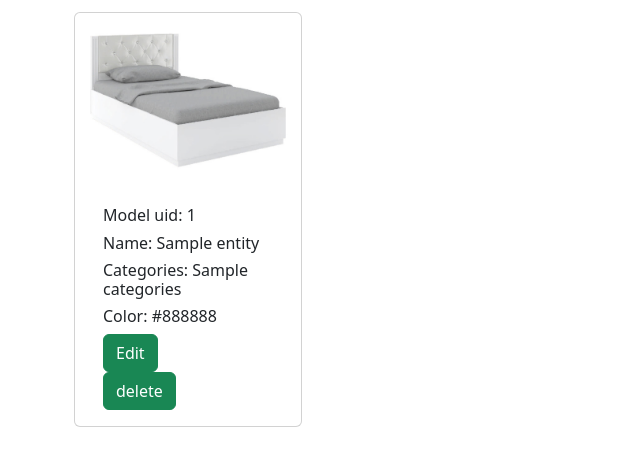
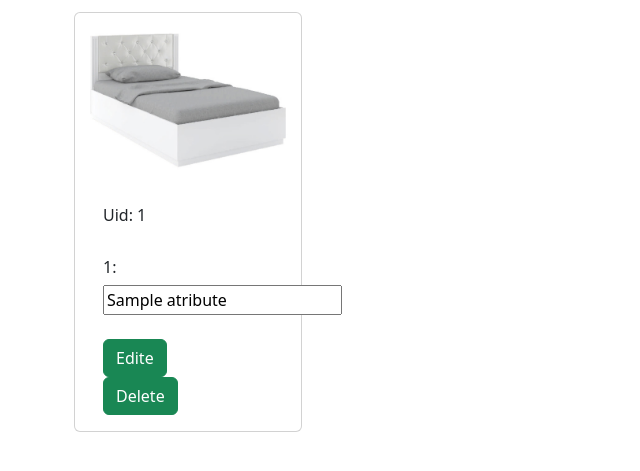
Before and after one commit to 3dmaxshop/Frontend, a Flask app: template shop/templates/models.html in a window 1280 px wide. Shown: the part 72-543 px from the top of the page, without its empty margins (0-640 px from the left). Run offline with Flask 2, Linux system fonts and the light colour scheme; the template is opened without the code that fills it: most values are stand-ins (such as "Sample title", 1, 10 or a date in 2020).

Commit message:
feature/add-change-functional-on-button

```diff
--- a/pyproject.toml
+++ b/pyproject.toml
@@ -8,6 +8,7 @@ authors = ["Dmitriy Volynkin <volynkin-da@yandex.ru>"]
 python = "^3.10"
 httpx = "^0.23.0"
 pydantic = "^1.9.1"
+orjson = "^3.7.6"
 
 [tool.poetry.dev-dependencies]
 mypy = "^0.961"
--- a/shop/templates/models.html
+++ b/shop/templates/models.html
@@ -5,16 +5,20 @@
     <div class="row row-cols-1 row-cols-md-2 row-cols-lg-5">
         {% for entity in models %}
             <div class="card rounded-card m-1">
+                <form action="{{url_for('models.change', uid=entity.uid)}}" method="post">
                 <img src="/static/images/sofa.jpg" class="card-img-top" alt="...">
                 <div class="card-body">
-                <h6 class="card-title">Model uid: {{ entity.uid }}</h6>
-                <h6 class="card-title">Name: {{ entity.name }}</h6>
-                <h6 class="card-title">Categories: {{ entity.categories }}</h6>
-                <h6 class="card-title">Color: {{ entity.color }}</h6>
-                <a href="#" class="btn btn-success rounded-card">Edit</a>
+                <h6 class="card-title">Uid: {{entity.uid}}</h6><input type="hidden" name="uid" value="{{entity.uid}}"><br>
+                {% for atributes in entity %}
+                    {% if atributes[0] != 'uid' %}
+                    <h6 class="card-title">{{ atributes[0] }}:</h6><input type="text" name="{{ atributes[0] }}" value="{{ atributes[1] }}"><br><br>
+                    {% endif %}
+                {% endfor %}
+                <button type="submit" class="btn btn-success">Edite</button>
+                </form>
                 <form action="{{url_for('models.delete', uid=entity.uid)}}" method="post">
                 <input type="hidden" name="uid" value="{{ entity.uid }}">
-                <button type="submit" class="btn btn-success">delete</button>
+                <button type="submit" class="btn btn-success">Delete</button>
                 </form>
                 </div>
             </div>
```
Also changed, not shown: shop/API/models.py (+11 -0 lines), shop/views/models.py (+9 -0 lines), 1 other file.
